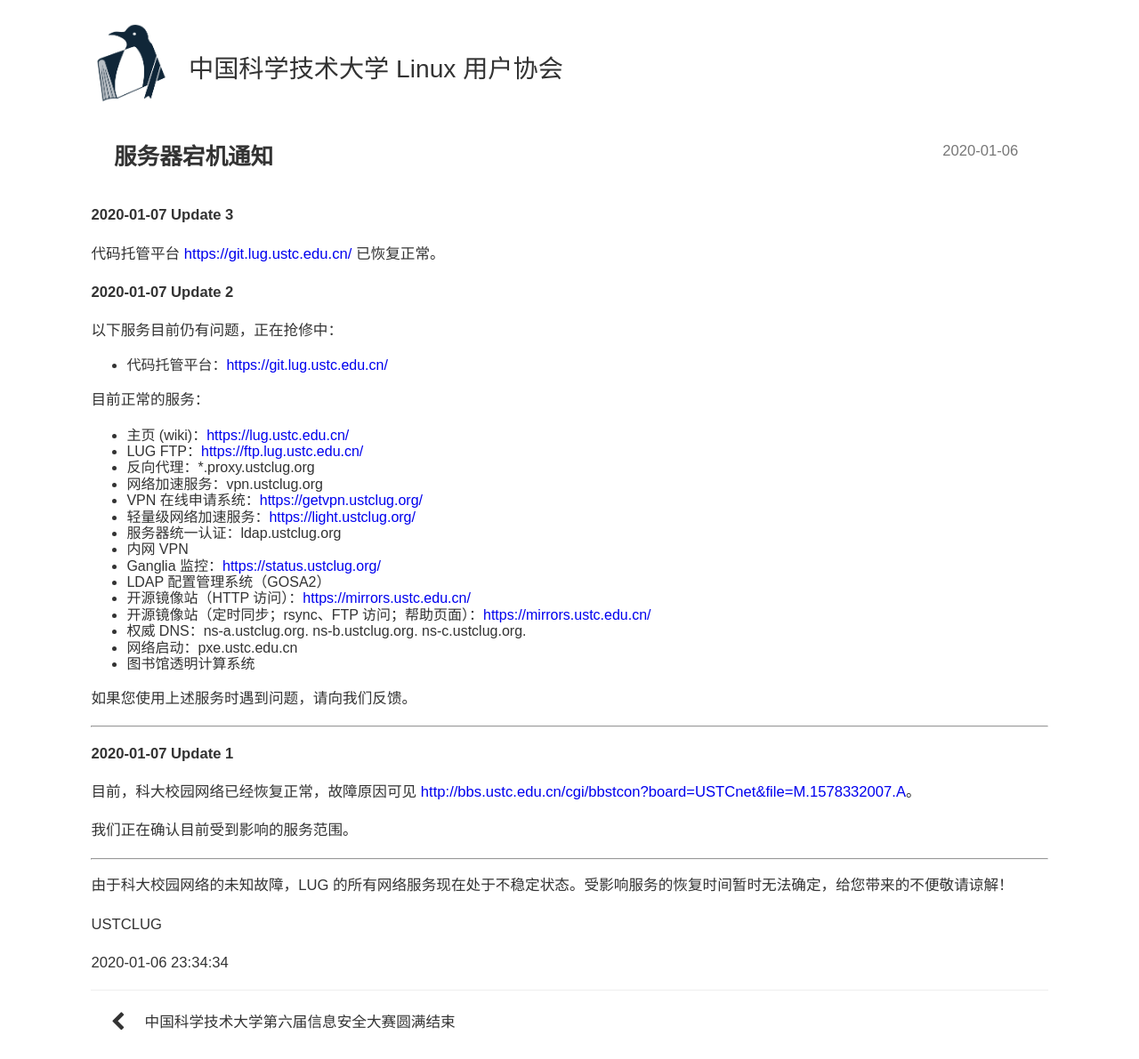
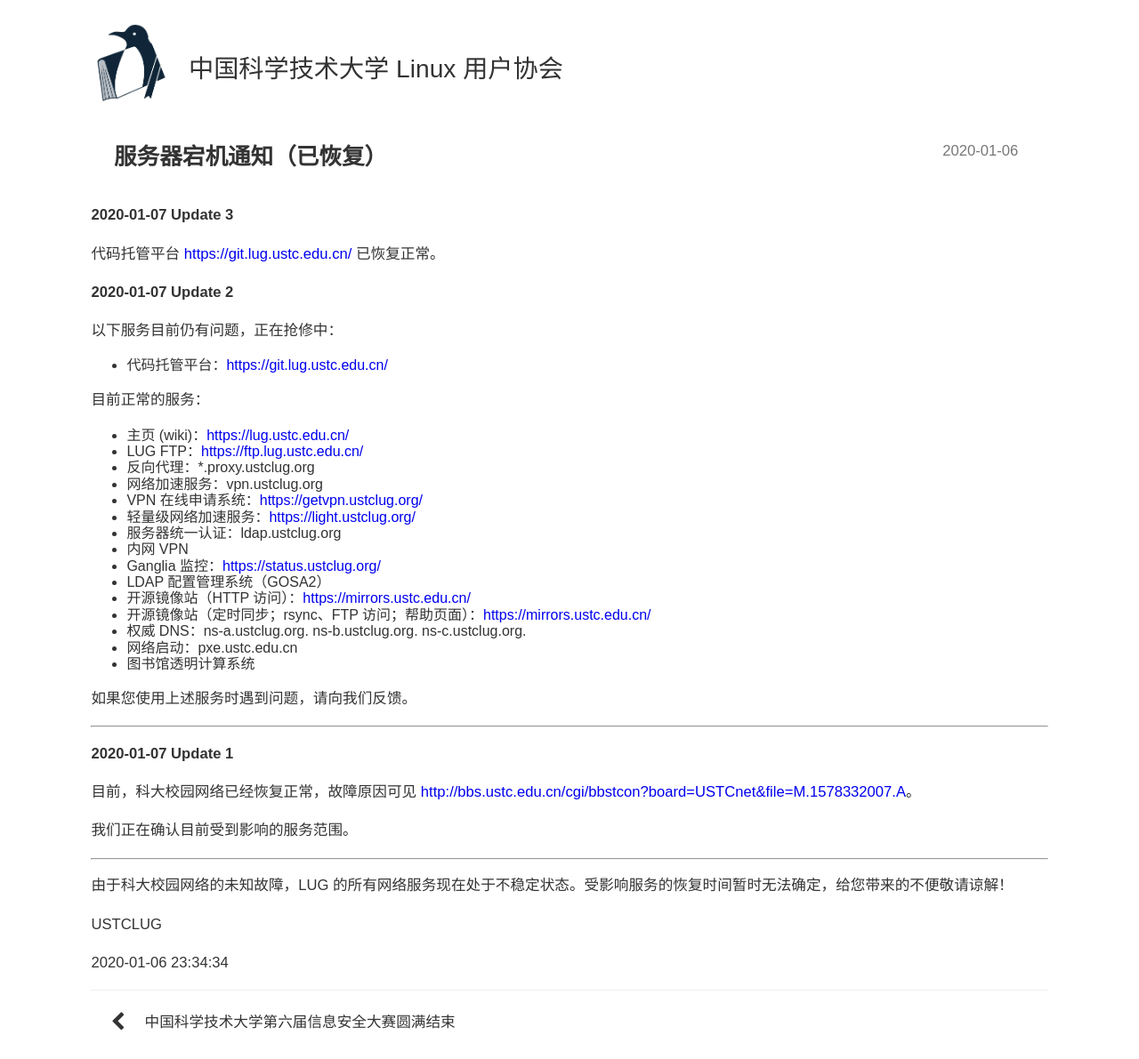
Before and after one commit to ustclug/news, a Jekyll site: the page built from _posts/2020-01-06-server-down.md, in a window 1280 px wide. Shown: the whole page at 89% size. Built offline with Jekyll 4.4.1, drawn with Linux system fonts in a browser that asks for light colours; nearby versions of some CDN libraries.

Commit message:
rename server-down

```diff
--- a/_posts/2020-01-06-server-down.md
+++ b/_posts/2020-01-06-server-down.md
@@ -1,6 +1,6 @@
 ---
 layout: post
-title: 服务器宕机通知
+title: 服务器宕机通知（已恢复）
 author: taoky
 date: '2020-01-06 23:34:34 +0800'
 categories:
```
